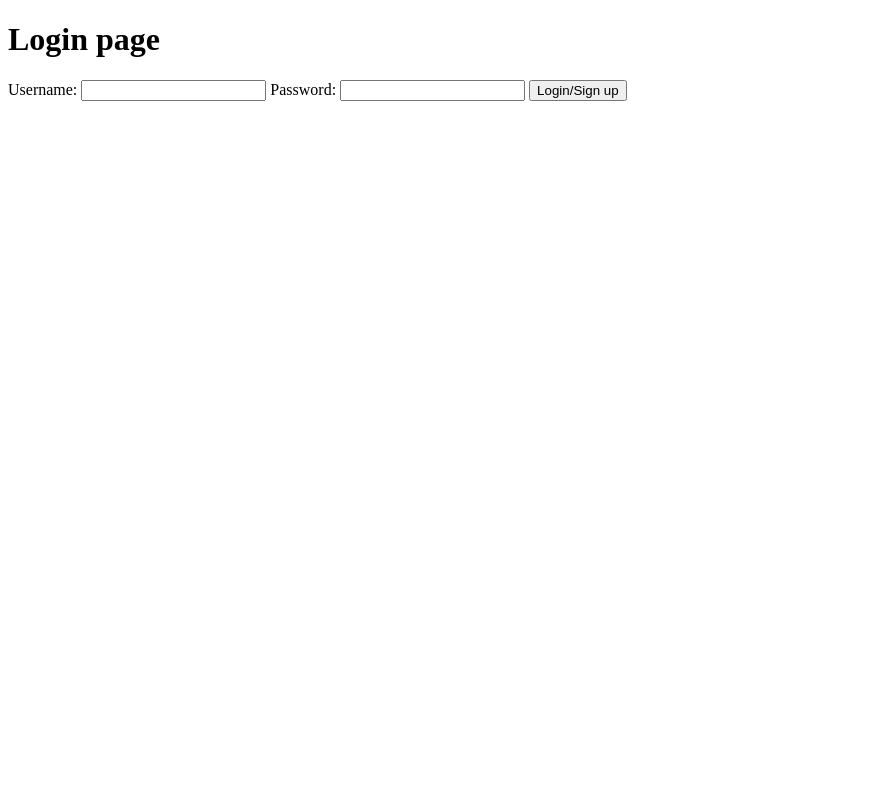
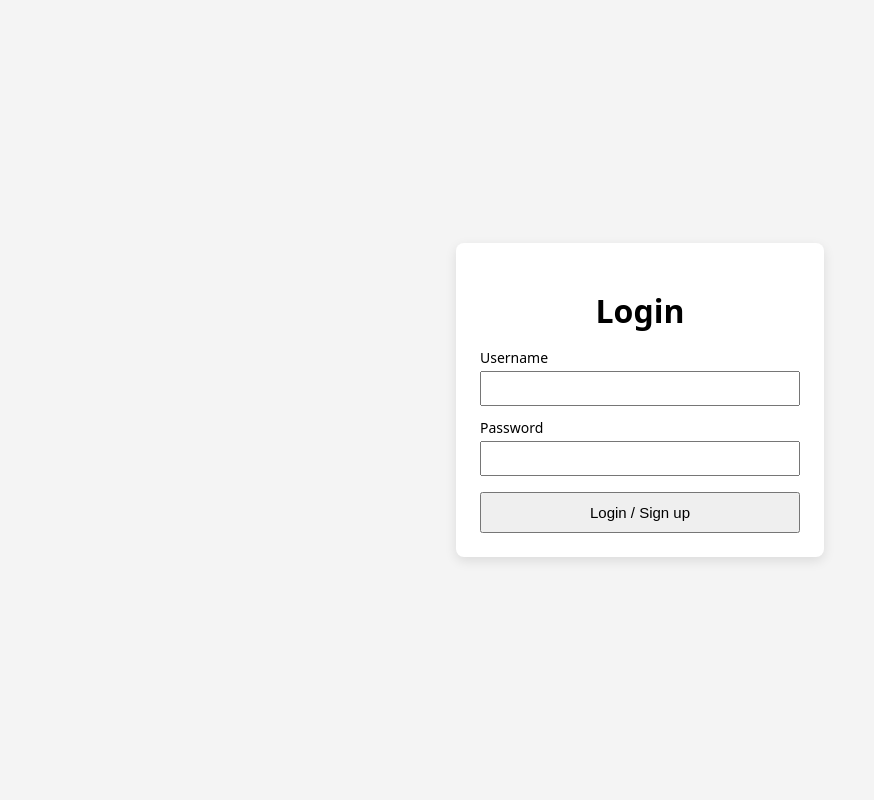
Before and after one commit to v659/TISBHACKS_2026, a FastAPI app: page / in a window 1280 px wide. Shown: the whole page, without its empty margins (0-874 px from the left). Run offline with FastAPI, Linux system fonts and the light colour scheme; parts of the project's set-up code (start-up, migrations or seed data) failed here and were passed over.

Commit message:
Refactor login page layout and styling

```diff
--- a/templates/index.html
+++ b/templates/index.html
@@ -3,14 +3,66 @@
 <head>
     <meta charset="UTF-8">
     <title>FastAPI Connection</title>
+
+    <style>
+        body {
+            font-family: system-ui, -apple-system, BlinkMacSystemFont, sans-serif;
+            background-color: #f4f4f4;
+            display: flex;
+            justify-content: center;
+            align-items: center;
+            height: 100vh;
+            margin: 0;
+        }
+
+        .container {
+            background: white;
+            padding: 24px;
+            border-radius: 8px;
+            width: 320px;
+            box-shadow: 0 4px 12px rgba(0, 0, 0, 0.1);
+        }
+
+        h1 {
+            text-align: center;
+            margin-bottom: 16px;
+        }
+
+        label {
+            font-size: 14px;
+            margin-top: 12px;
+            display: block;
+        }
+
+        input {
+            width: 100%;
+            padding: 8px;
+            margin-top: 4px;
+            box-sizing: border-box;
+        }
+
+        button {
+            width: 100%;
+            margin-top: 16px;
+            padding: 10px;
+            font-size: 15px;
+            cursor: pointer;
+        }
+    </style>
 </head>
+
 <body>
-    <h1>Login page</h1>
-    <label for="username">Username:</label>
-    <input type="text" id="username">
-    <label for="password">Password:</label>
-    <input type="password" id="password">
-    <button id="btn" onclick="sendLogin()">Login/Sign up</button>
+    <div class="container">
+        <h1>Login</h1>
+
+        <label for="username">Username</label>
+        <input type="text" id="username">
+
+        <label for="password">Password</label>
+        <input type="password" id="password">
+
+        <button onclick="sendLogin()">Login / Sign up</button>
+    </div>
 
     <script src="/static/script.js"></script>
 </body>
```
